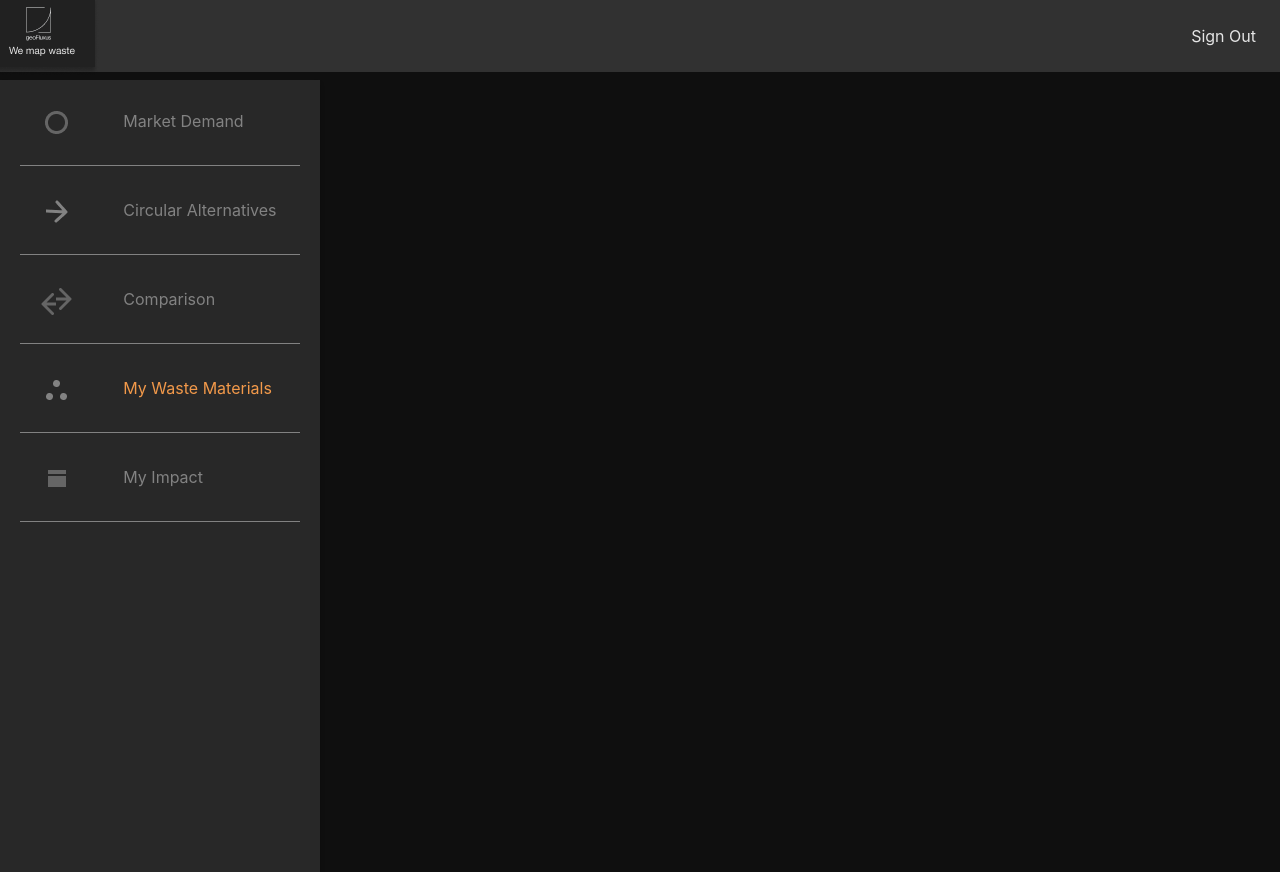
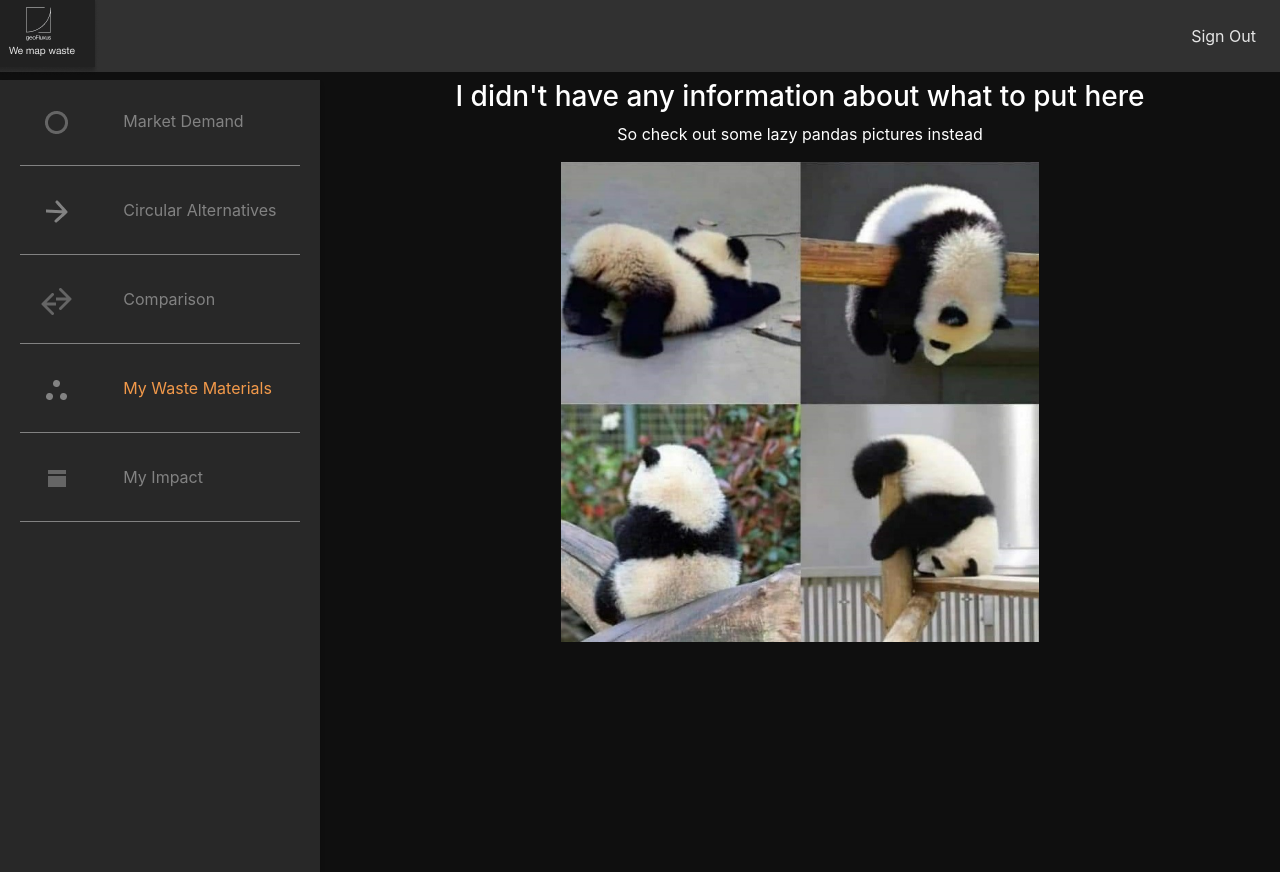
Before and after one commit to nehalicious/geofluxus, a React (Create React App) app: page /Error in a window 1280 px wide. Built offline with nearby package versions, Linux system fonts and the light colour scheme.

Commit message:
Fix error page

```diff
--- /dev/null
+++ b/src/Error/index.js
@@ -0,0 +1,26 @@
+import React from 'react';
+import Container from 'react-bootstrap/Container';
+import Row from 'react-bootstrap/Row';
+import Col from 'react-bootstrap/Col'
+import error from '../assets/images/error/error.jpeg'
+
+export default function Error() {
+    return (
+        <Container>
+            <Row className="justify-content-center">
+                <h3 style={{color: '#FFFFFF'}}>
+                    I didn't have any information about what to put here
+                </h3>
+            </Row>
+            <Row className="justify-content-center">
+                <p style={{color: '#FFFFFF'}}>
+                    So check out some lazy pandas pictures instead
+                </p>
+            </Row>
+            <Row className="justify-content-center">
+                <img style={{maxHeight: '60vh'}} src ={error}/>
+            </Row>
+
+        </Container>
+    )
+}
--- a/src/Routes.js
+++ b/src/Routes.js
@@ -3,6 +3,7 @@ import { Switch, Route, Redirect, useLocation } from 'react-router-dom';
 
 import Impact from './Impact';
 import Reports from "./Reports";
+import Error from './Error'
 
 const Routes = () => {
     const location = useLocation();
@@ -22,10 +23,12 @@ const Routes = () => {
                     path={[
                         '/Impact',
                         '/Reports',
+                        '/Error',
                     ]}>
                     <Switch location={location} key={location.pathname}>
                         <Route path="/Reports" component={Reports}/>
                         <Route path="/Impact" component={Impact}/>
+                        <Route path="/Error" component={Error}/>
                     </Switch>
                 </Route>
             </Switch>
--- a/src/layout/Sidebar/data/menu-item.js
+++ b/src/layout/Sidebar/data/menu-item.js
@@ -8,19 +8,19 @@ const menu = [
     {
         id: 0,
         name: "Market Demand",
-        url: "/",
+        url: "/Error",
         icon: market
     },
     {
         id: 1,
         name: "Circular Alternatives",
-        url: "/",
+        url: "/Error",
         icon: circular
     },
     {
         id: 2,
         name: "Comparison",
-        url: "/",
+        url: "/Error",
         icon: comparison
     },
     {
```
Also changed, not shown: src/assets/images/error/error.jpeg (added).
